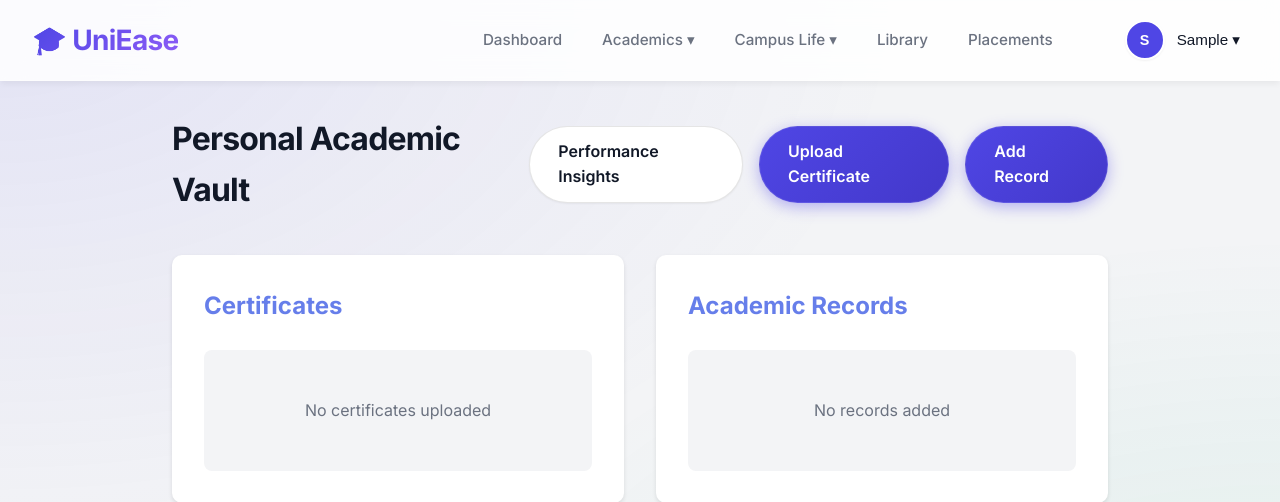
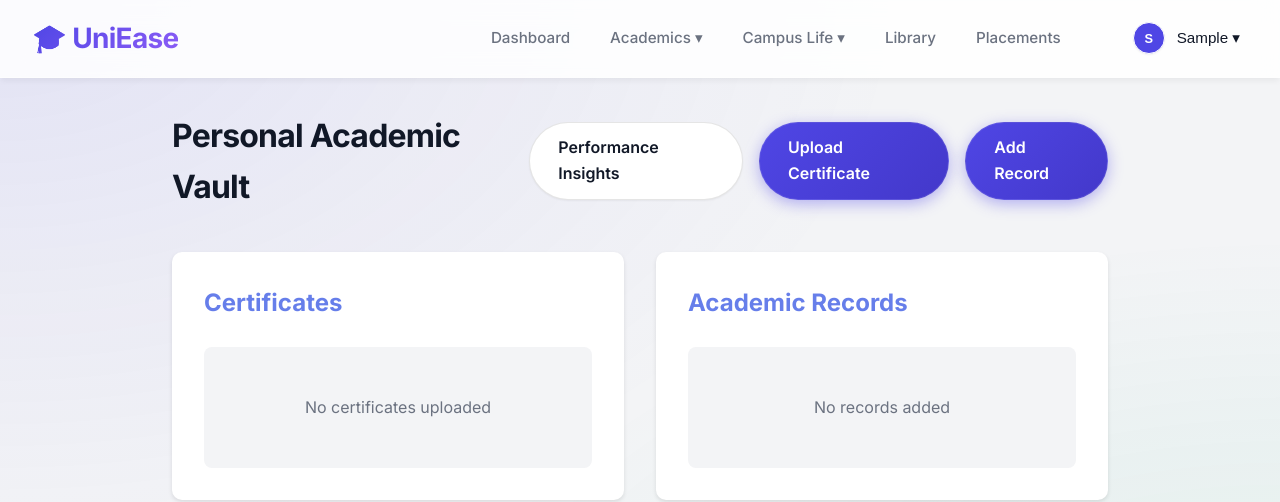
Before and after one commit to Mahendra2238/UniEase-unified-smart-campus-life-and-academic-assistant, a Django app: page /vault/ in a window 1280 px wide. Shown: the top 502 px of the page. Run offline with Django 5.2, Linux system fonts and the light colour scheme; the visitor is signed in with stand-in values (Sample User, id 1); data that the repository does not hold is empty.

Commit message:
Final UI Refinement: Strictly constrain profile icon sizes and force circular shape

```diff
--- a/static/css/style.css
+++ b/static/css/style.css
@@ -204,8 +204,10 @@ body {
 }
 
 .nav-avatar {
-  width: 40px;
-  height: 40px;
+  width: 32px;
+  height: 32px;
+  min-width: 32px;
+  min-height: 32px;
   border-radius: 50%;
   background: var(--primary);
   color: white;
@@ -214,10 +216,11 @@ body {
   justify-content: center;
   font-weight: 600;
   overflow: hidden;
-  font-size: 0.9rem;
+  font-size: 0.8rem;
   flex-shrink: 0;
-  border: 2px solid white;
+  border: 1.5px solid white;
   box-shadow: var(--shadow-sm);
+  aspect-ratio: 1 / 1;
 }
 
 .nav-avatar img {
@@ -225,6 +228,7 @@ body {
   height: 100%;
   object-fit: cover;
   border-radius: 50%;
+  display: block;
 }
 
 .nav-username {
@@ -639,18 +643,21 @@ body {
 }
 
 .profile-img-container {
-  width: 80px;
-  height: 80px;
+  width: 60px;
+  height: 60px;
+  min-width: 60px;
+  min-height: 60px;
   border-radius: 50%;
   overflow: hidden;
-  border: 3px solid white;
+  border: 2px solid white;
   box-shadow: var(--shadow-md);
   background: var(--bg-body);
   display: flex;
   align-items: center;
   justify-content: center;
-  font-size: 2rem;
+  font-size: 1.5rem;
   flex-shrink: 0;
+  aspect-ratio: 1 / 1;
 }
 
 .profile-img {
```
